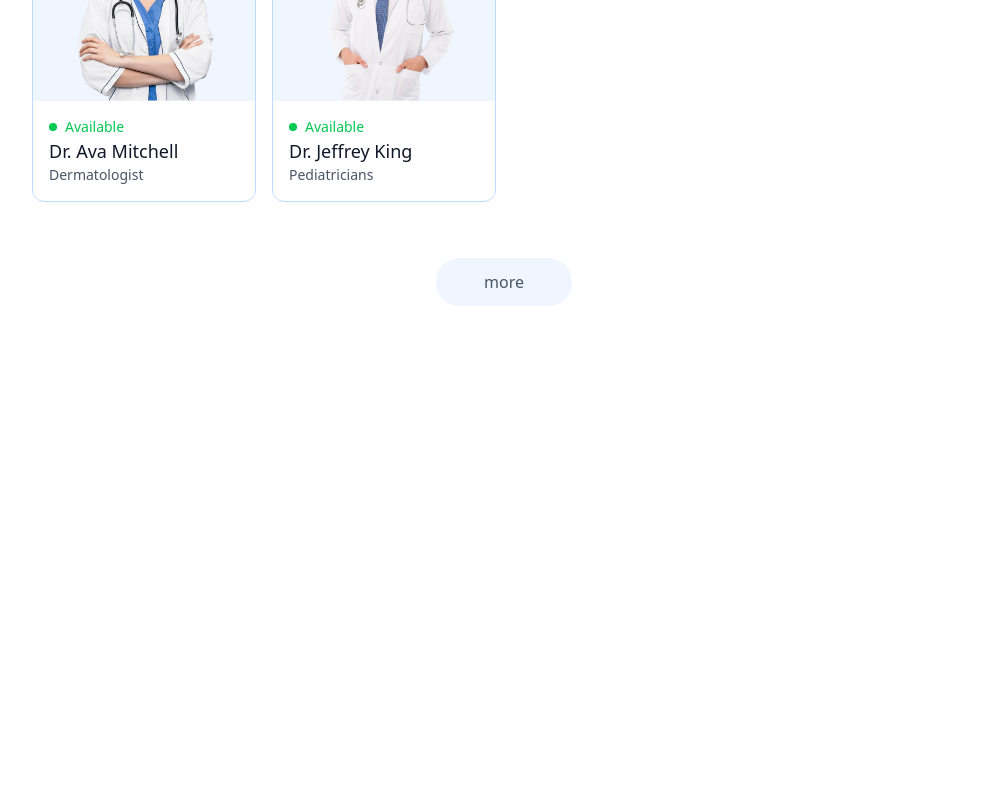
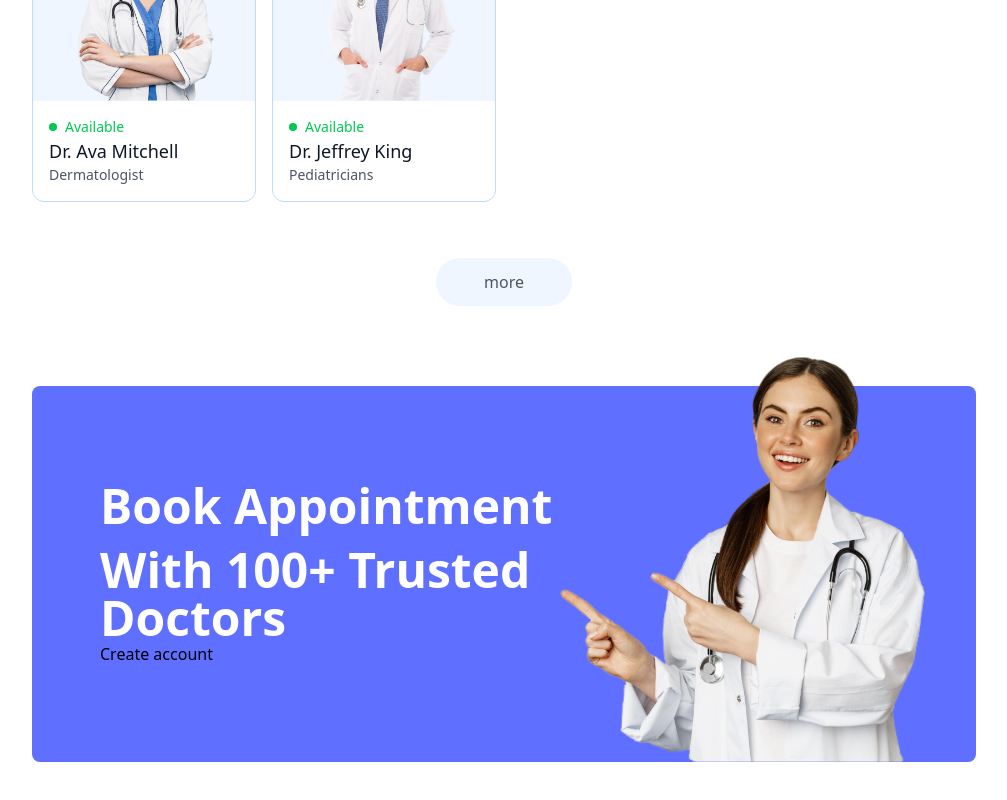
Before and after one commit to akhssm/Doctor-Appointment, a React (Vite) app in the folder frontend/: page / in a window 1280 px wide. Shown: the part 2076-2876 px from the top of the page, without its empty margins (136-1143 px from the left). Before the commit the page ends 2446 px from the top, so only its background shows below. Built offline with nearby package versions, Linux system fonts and the light colour scheme.

Commit message:
Created banner section

```diff
--- a/frontend/index.html
+++ b/frontend/index.html
@@ -1,5 +1,5 @@
 <!doctype html>
-<html lang="en">
+<html lang="en" class="scroll-smooth">
   <head>
     <meta charset="UTF-8" />
     <link rel="icon" type="image/svg+xml" href="/vite.svg" />
--- /dev/null
+++ b/frontend/src/components/Banner.jsx
@@ -0,0 +1,24 @@
+import React from 'react'
+import { assets } from '../assets/assets'
+
+const Banner = () => {
+  return (
+    <div className='flex bg-primary rounded-lg px-6 sm:px-10 md:px-14 lg:px-12 my-20 md:mx-10'>
+        {/* --------- Left Side -------- */}
+        <div className='flex-1 py-8 sm:py-10 md:py-16 lg:py-24 lg:pl-5'>
+            <div className='text-xl sm:text-2xl md:text-3xl lg:text-5xl font-semibold text-white'>
+                <p>Book Appointment</p>
+                <p className='mt-4'>With 100+ Trusted Doctors</p>
+            </div>
+            <button>Create account</button>
+        </div>
+
+        {/* --------- Right Side -------- */}
+        <div className='hidden md:block md:w-1/2 lg:w-[370px] relative'>
+            <img className='w-full absolute bottom-0 right-0 max-w-md' src={assets.appointment_img} alt="" />
+        </div>
+    </div>
+  )
+}
+
+export default Banner
--- a/frontend/src/components/TopDoctors.jsx
+++ b/frontend/src/components/TopDoctors.jsx
@@ -26,7 +26,7 @@
           </div>
         ))}
       </div>
-      <button className='bg-blue-50 text-gray-600 px-12 py-3 rounded-full mt-10'>more</button>
+      <button onClick={()=>{ navigate('/doctors'); scrollTo(0, 0) }} className='bg-blue-50 text-gray-600 px-12 py-3 rounded-full mt-10'>more</button>
     </div>
   )
 }
--- a/frontend/src/pages/Home.jsx
+++ b/frontend/src/pages/Home.jsx
@@ -2,6 +2,7 @@
 import Header from '../components/Header'
 import SpecialityMenu from '../components/SpecialityMenu'
 import TopDoctors from '../components/TopDoctors'
+import Banner from '../components/Banner'
 
 const Home = () => {
   return (
@@ -9,6 +10,7 @@
         <Header />
         <SpecialityMenu />
         <TopDoctors />
+        <Banner />
     </div>
   )
 }
```
